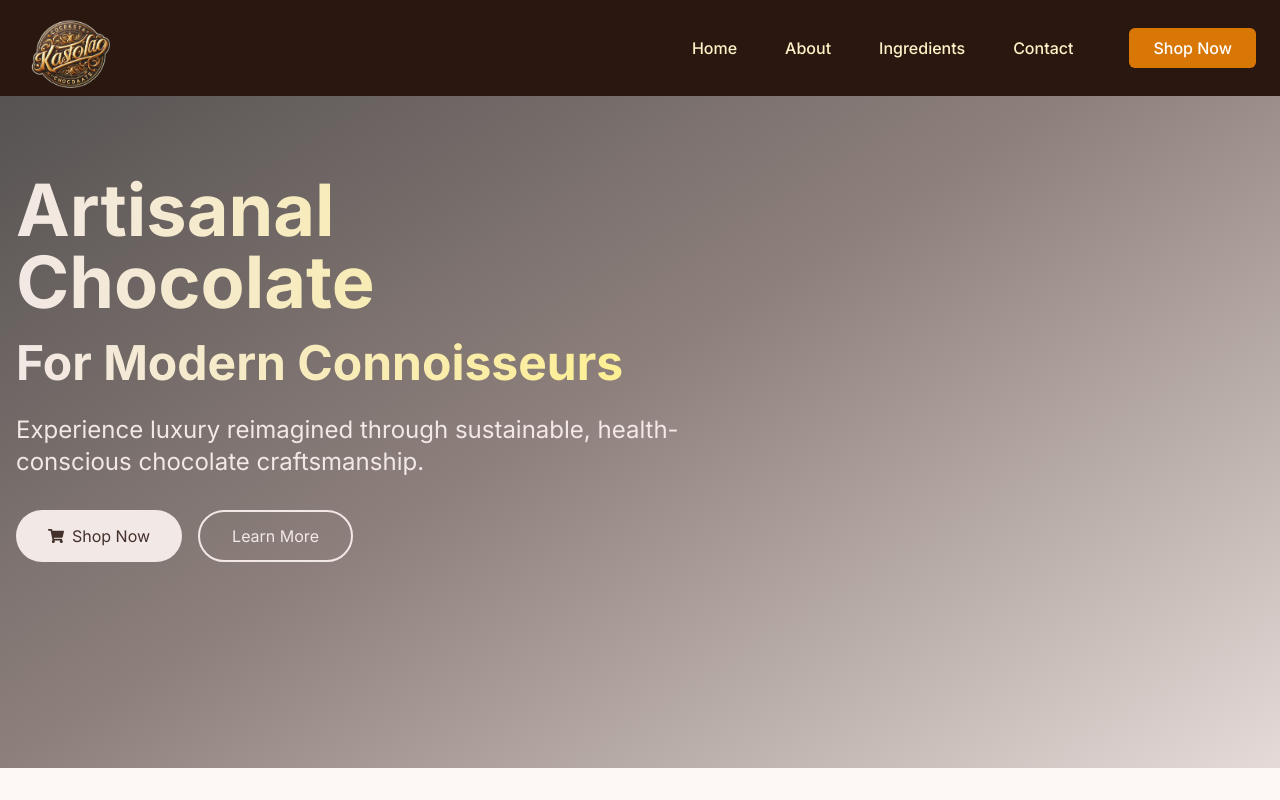
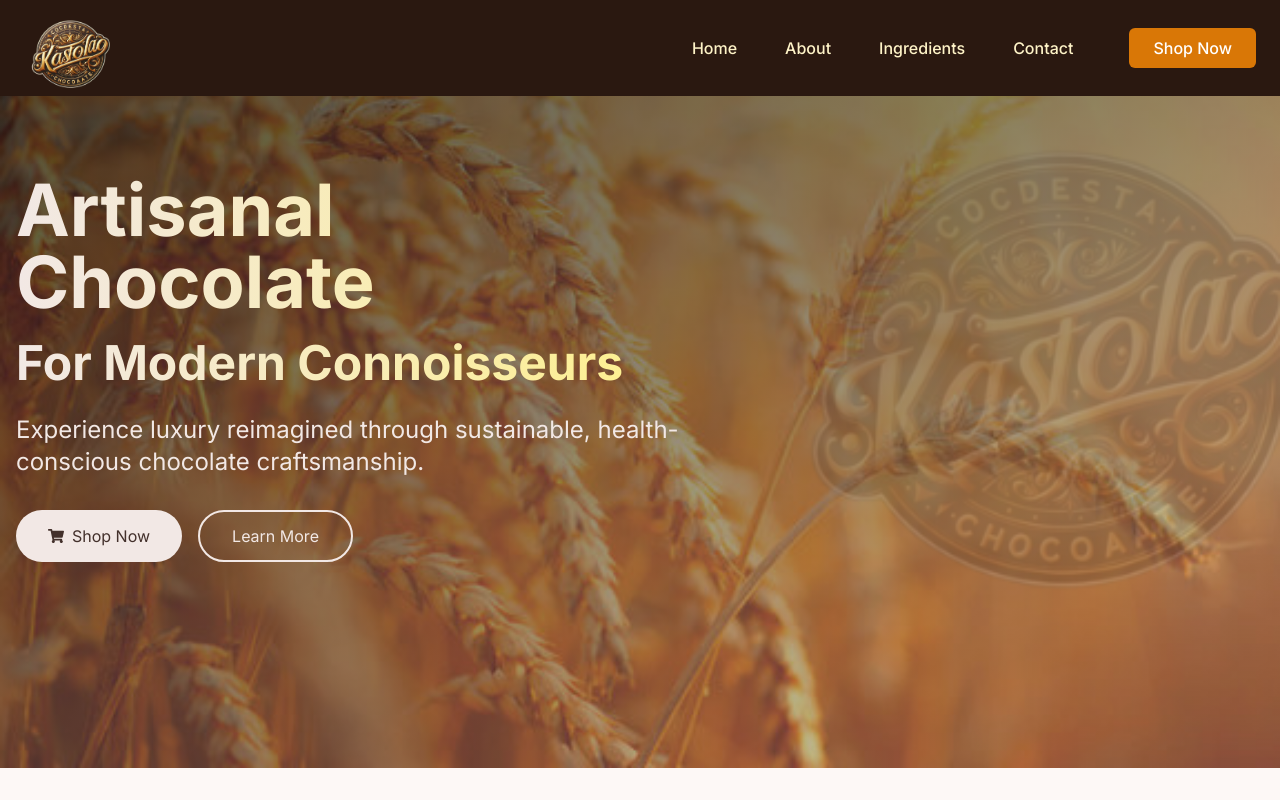
Before and after one commit to Akilalochana/Chocolate-website-project, a React (Vite) app: page / in a window 1280 px wide. Shown: the top 800 px of the page. Built offline with nearby package versions, Linux system fonts and the light colour scheme.

Commit message:
Image added

```diff
--- a/src/components/home/Hero.jsx
+++ b/src/components/home/Hero.jsx
@@ -8,6 +8,11 @@ function Hero() {
     <section id="home" className="h-screen relative overflow-hidden -mt-8">
       {/* Background layers */}
       <div className="absolute inset-0 z-0">
+
+      <div
+          className="absolute inset-0 bg-cover bg-center"
+          style={{ backgroundImage: `url('/images/Untitled design.png')` }}
+        />
         {/* Main background image */}
         <div
           className="absolute inset-0 bg-cover bg-center"
@@ -16,6 +21,7 @@ function Hero() {
 
         {/* Gradient overlay - adjusted for better visibility with your image */}
         <div className="absolute inset-0 bg-gradient-to-br from-black/70 via-brown-900/60 to-brown-800/20" />
+
 
       </div>
 
```
